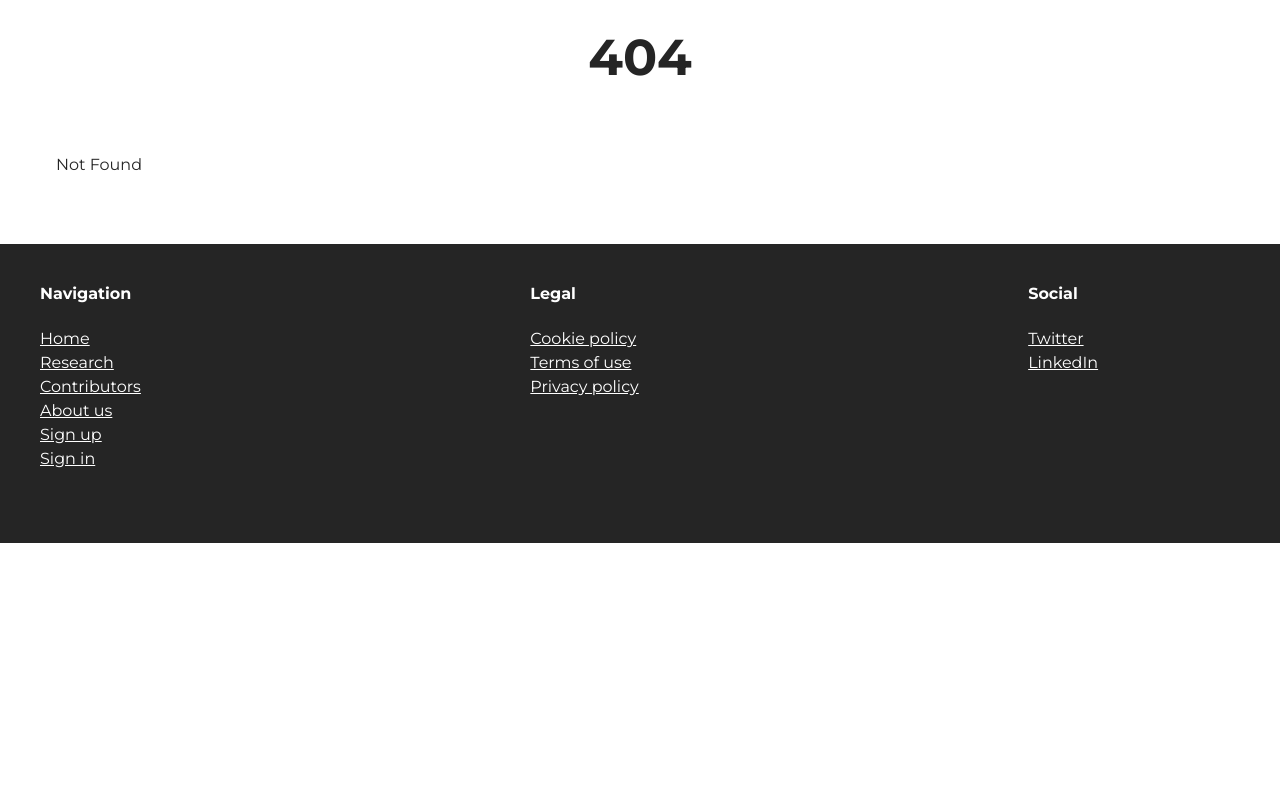
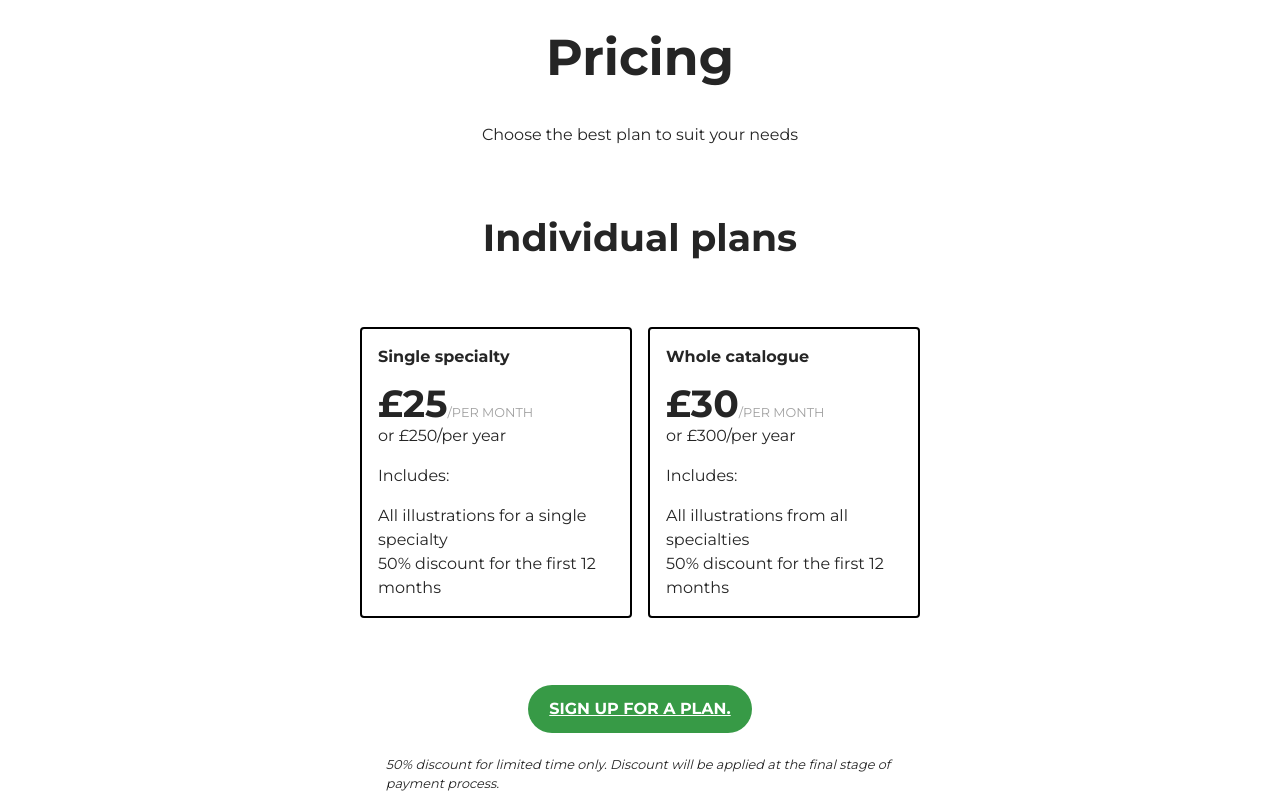
Before and after one commit to postscript-medical/marketing-site, a SvelteKit app: page /pricing in a window 1280 px wide. Before the commit this address had no page. Shown: the part 220-1020 px from the top of the page. Before the commit the page ends 800 px from the top, so only its background shows below. Built offline with nearby package versions, Linux system fonts and the light colour scheme.

Commit message:
Add a pricing page

```diff
--- a/package.json
+++ b/package.json
@@ -1,6 +1,6 @@
 {
   "name": "marketing-site",
-  "version": "2.0.0",
+  "version": "2.0.1",
   "private": true,
   "scripts": {
     "dev": "vite dev --host",
--- a/src/lib/data/navigation-links.json
+++ b/src/lib/data/navigation-links.json
@@ -12,6 +12,10 @@
     "url": "/about-us"
   },
   {
+    "text": "Pricing",
+    "url": "/pricing"
+  },
+  {
     "text": "Sign up",
     "url": "https://app.postscriptmedical.com/#/sign-up"
   },
--- /dev/null
+++ b/src/routes/(marketing)/pricing/+page.svelte
@@ -0,0 +1,161 @@
+<script>
+  import SiteHead from "$lib/components/SiteHead.svelte";
+
+  const locale = "gbp";
+  const plans = [
+    {
+      name: "Individual plans",
+      products: [
+        {
+          name: "Single specialty",
+          price: {
+            currencies: [
+              {
+                amount: 25,
+                locale: "gbp"
+              },
+              {
+                amount: 52,
+                locale: "nzd"
+              }
+            ]
+          },
+          features: [
+            "All illustrations for a single specialty",
+            "50% discount for the first 12 months"
+          ]
+        },
+        {
+          name: "Whole catalogue",
+          price: {
+            currencies: [
+              {
+                amount: 30,
+                locale: "gbp"
+              },
+              {
+                amount: 62.5,
+                locale: "nzd"
+              }
+            ]
+          },
+          features: [
+            "All illustrations from all specialties",
+            "50% discount for the first 12 months"
+          ]
+        }
+      ]
+    }
+  ];
+</script>
+
+<SiteHead
+  heading="Pricing"
+  title="Pricing plans - PostScript Medical"
+  subheading="Choose the best plan to suit your needs"
+/>
+
+{#each plans as plan}
+  <h2>
+    {plan.name}
+  </h2>
+
+  <ul class="plain products">
+    {#each plan.products as product}
+      {@const price = product.price.currencies.find(
+        (currency) => currency.locale === locale
+      )}
+      <li>
+        <p>
+          <strong>
+            {product.name}
+          </strong>
+        </p>
+
+        <p>
+          <span class="price">£{price?.amount}</span><span class="billing-frequency">/per month</span><br />or £{price?.amount * 10}/per year
+        </p>
+
+        <p>
+          Includes:
+        </p>
+
+        <ul>
+          {#each product.features as feature}
+            <li>
+              {feature}
+            </li>
+          {/each}
+        </ul>
+      </li>
+    {/each}
+  </ul>
+{/each}
+
+<div class="box">
+  <p>
+    <a class="cta" href="https://app.postscriptmedical.com/#/sign-up">Sign up for a plan.</a>
+  </p>
+
+  <p class="discount-note">
+    50% discount for limited time only. Discount will be applied at the final stage of payment process.
+  </p>
+</div>
+
+<h2>
+  Team plans
+</h2>
+
+<p style="margin:auto; text-align:center;">
+  Please <a href="mailto:admin@postscriptmedical.com">contact us</a> to discuss.
+</p>
+
+<style>
+  h2 {
+    text-align: center;
+    margin-left: auto;
+    margin-right: auto;
+  }
+
+  .box {
+    align-items: center;
+    display: flex;
+    flex-direction: column;
+    gap: var(--size_500);
+  }
+
+  .products {
+    display: flex;
+    flex-wrap: wrap;
+    justify-content: center;
+    gap: 1rem;
+  }
+
+  .products > * {
+    border: 2px solid black;
+    border-radius: 0.25rem;
+    padding: 1rem;
+    max-width: 17rem;
+  }
+
+  .products > * > :not(:last-child) {
+    margin-bottom: 1rem;
+  }
+
+  .price {
+    font-size: 2.36rem;
+    font-weight: 600;
+    line-height: 1;
+  }
+
+  .billing-frequency {
+    text-transform: uppercase;
+    color: #a1a1a1;
+    font-size: 0.8em;
+  }
+
+  .discount-note {
+    font-style: italic;
+    font-size: 0.8rem;
+  }
+</style>
```
Also changed, not shown: src/routes/(marketing)/research/+page.svelte (+0 -14 lines).
